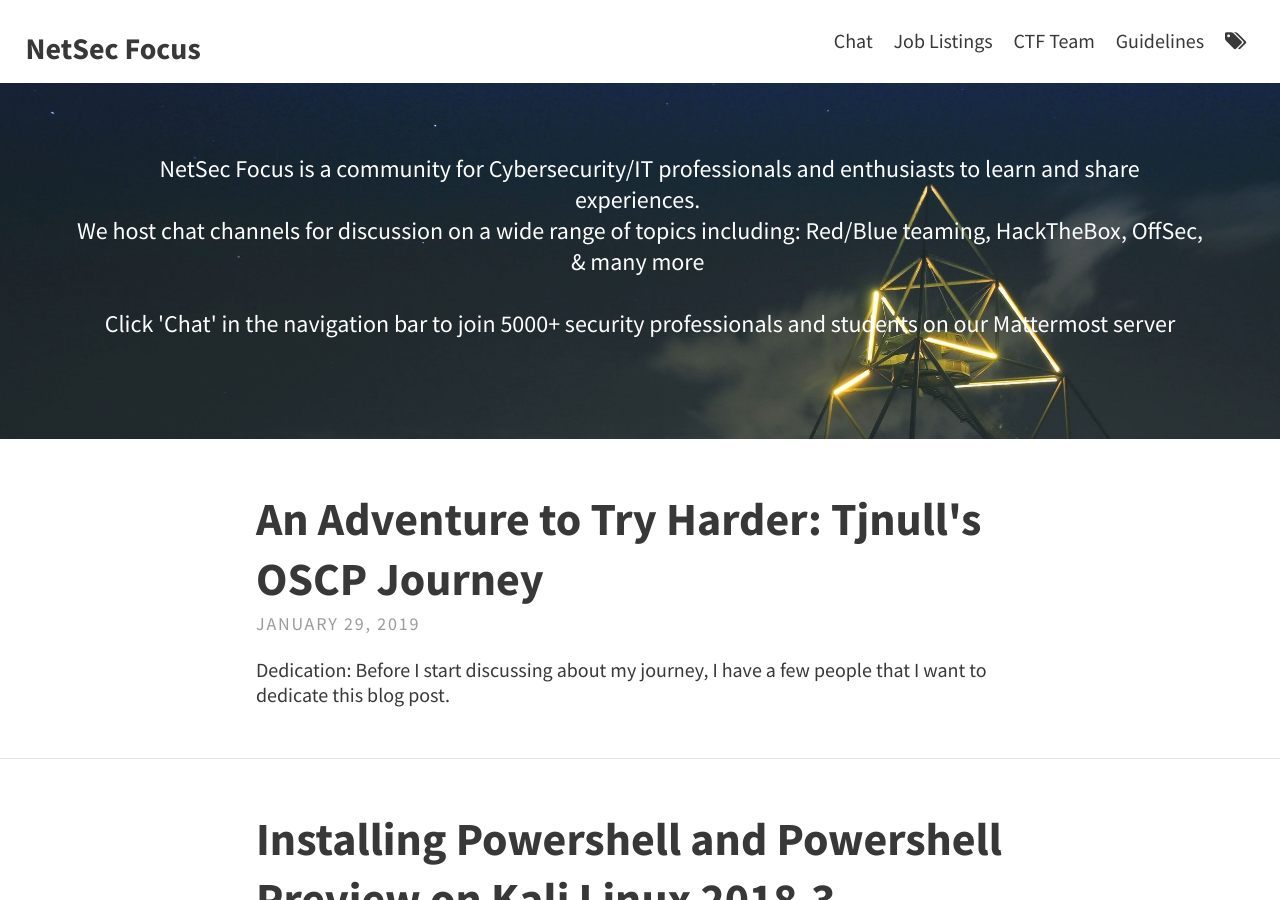
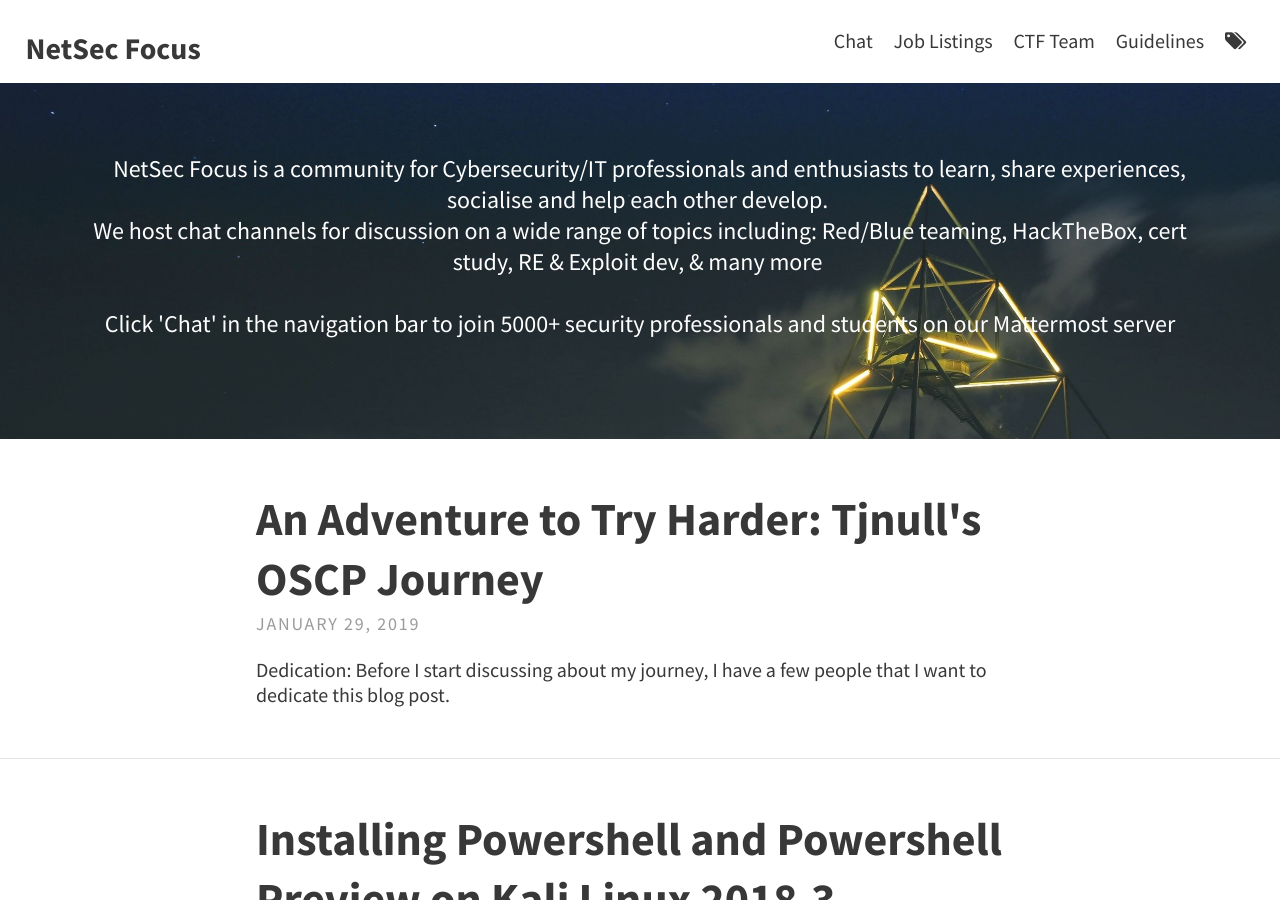
Before and after one commit to NetSec-Focus/netsec-focus.github.io, a Jekyll site: the page built from index.html, in a window 1280 px wide and 900 px high. Built offline with Jekyll 4.4.1, drawn with Linux system fonts in a browser that asks for light colours; the list of posts is cut into pages by our own code.

Commit message:
Update _config.yml

```diff
--- a/_config.yml
+++ b/_config.yml
@@ -16,8 +16,8 @@ theme_settings:
 
   # Header and footer text
   header_text: |
-    NetSec Focus is a community for Cybersecurity/IT professionals and enthusiasts to learn and share experiences.
-    We host chat channels for discussion on a wide range of topics including: Red/Blue teaming, HackTheBox, OffSec, & many more
+    NetSec Focus is a community for Cybersecurity/IT professionals and enthusiasts to learn, share experiences, socialise and help each other develop.
+    We host chat channels for discussion on a wide range of topics including: Red/Blue teaming, HackTheBox, cert study, RE & Exploit dev, & many more
 
     Click 'Chat' in the navigation bar to join 5000+ security professionals and students on our Mattermost server
   header_text_feature_image: assets/img/pexels/triangular.jpeg
```
